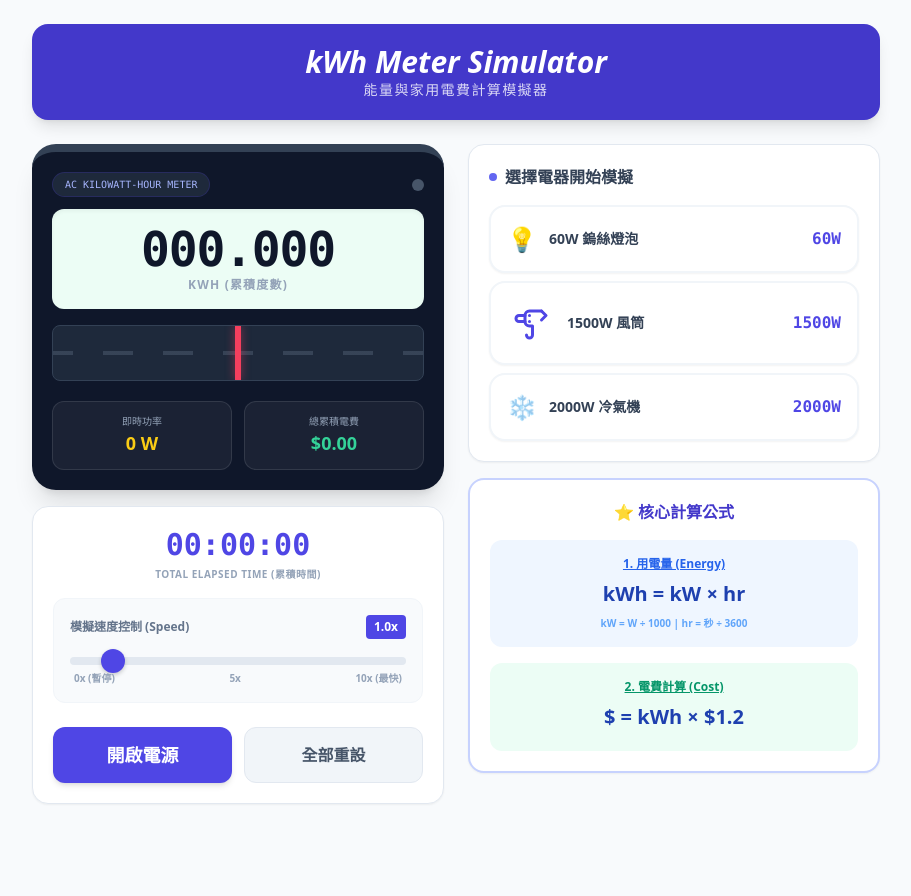
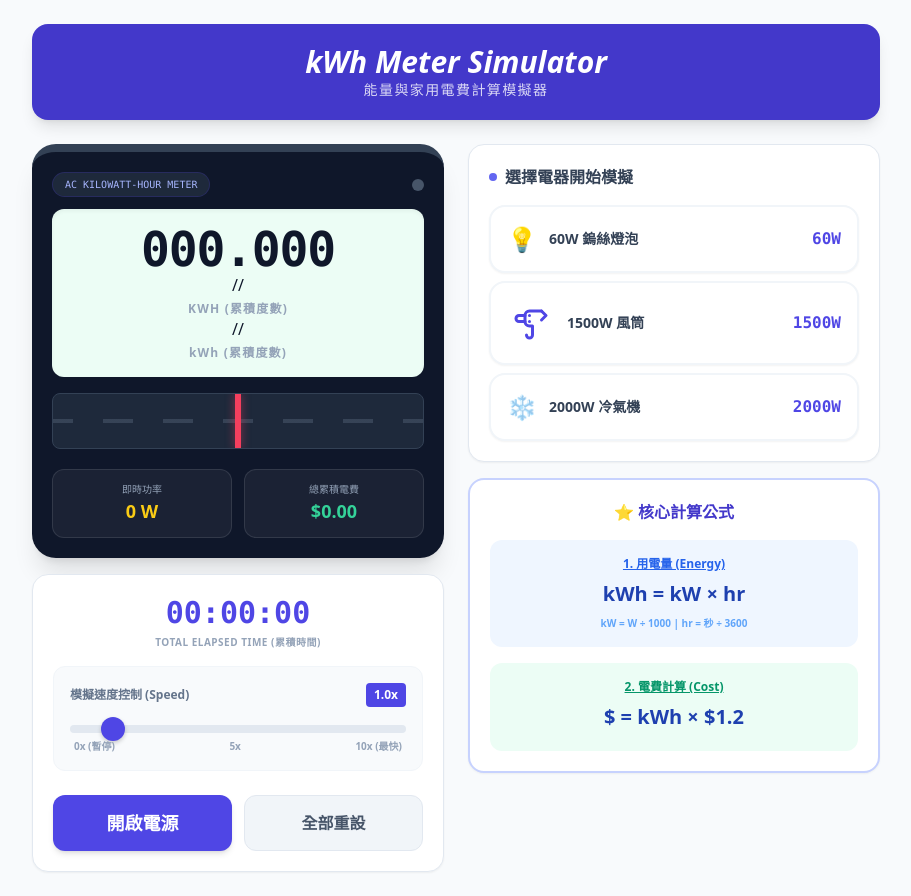
Before and after one commit to cmlosir/kWh-meter, a plain HTML site: page index.html in a window 1280 px wide. Shown: the whole page, without its empty margins (184-1095 px from the left). Before the commit the page ends 828 px from the top, so only its background shows below. Drawn offline with nearby package versions, Linux system fonts and the light colour scheme.

Commit message:
Update index.html

```diff
--- a/index.html
+++ b/index.html
@@ -87,7 +87,8 @@
                             <div class="text-4xl md:text-5xl font-mono tracking-tight font-bold">
                                 <span id="displayKwh">000.000</span>
                             </div>
-                            <div class="text-xs font-bold text-slate-400 mt-1 text-center uppercase tracking-widest font-sans">kWh (累積度數)</div>
+                           // <div class="text-xs font-bold text-slate-400 mt-1 text-center uppercase tracking-widest font-sans">kWh (累積度數)</div> //
+                            <div class="text-xs font-bold text-slate-400 mt-1 text-center tracking-widest font-sans">kWh (累積度數)</div>
                         </div>
 
                         <div class="relative h-14 bg-slate-800 rounded-lg border border-slate-700 overflow-hidden flex items-center justify-center">
```
